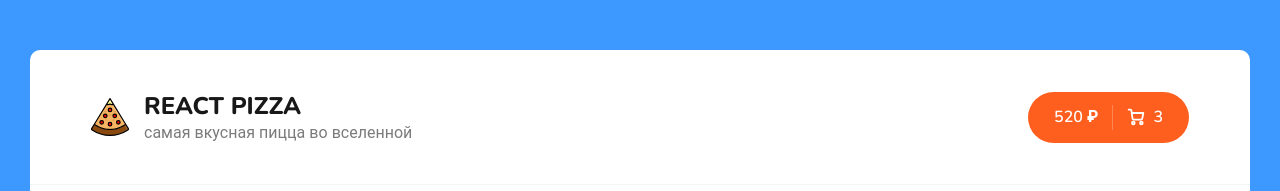
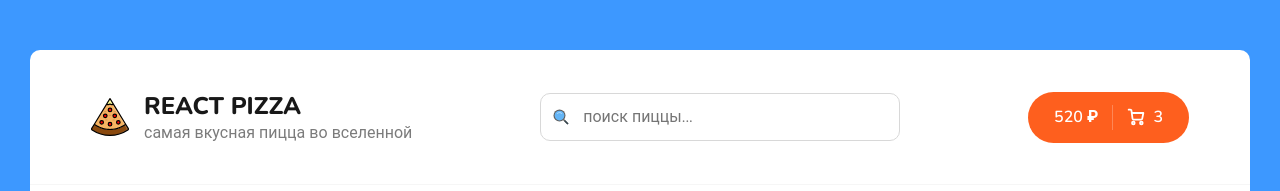
Before and after one commit to AlexeyYakovec/pizzaApp, a React (Create React App) app: page / in a window 1280 px wide. Shown: the top 191 px of the page. Built offline with nearby package versions, Linux system fonts and the light colour scheme; no server answers.

Commit message:
use filter with input 14.06.22 17:05

```diff
--- a/package.json
+++ b/package.json
@@ -10,6 +10,7 @@
     "react": "^18.1.0",
     "react-content-loader": "^6.2.0",
     "react-dom": "^18.1.0",
+    "react-icons": "^4.4.0",
     "react-router-dom": "^6.3.0",
     "react-scripts": "5.0.1",
     "sass": "^1.52.1",
--- a/src/App.js
+++ b/src/App.js
@@ -9,13 +9,17 @@ import NotFound from './pages/NotFound';
 import Cart from './pages/Cart';
 
 function App() {
+  const [searchValue, setSearchValue] = React.useState('');
+
+  console.log(searchValue, 'input change');
+
   return (
     <div className='App'>
       <div className='wrapper'>
-        <Header />
+        <Header searchValue={searchValue} setSearchValue={setSearchValue} />
         <div className='content'>
           <Routes>
-            <Route path='/' element={<Home />} />
+            <Route path='/' element={<Home searchValue={searchValue} />} />
             <Route path='/cart' element={<Cart />} />
             <Route path='*' element={<NotFound />} />
           </Routes>
--- a/src/components/Header.jsx
+++ b/src/components/Header.jsx
@@ -3,7 +3,10 @@ import { Link } from 'react-router-dom';
 
 import logo from '../assets/img/pizza-logo.svg';
 
-function Header() {
+//components
+import Search from './Search';
+
+function Header({ searchValue, setSearchValue }) {
   return (
     <>
       <div className='header'>
@@ -17,6 +20,7 @@ function Header() {
               </div>
             </div>
           </Link>
+          <Search searchValue={searchValue} setSearchValue={setSearchValue} />
           <div className='header__cart'>
             <Link to='/cart' className='button button--cart'>
               <span>520 ₽</span>
@@ -26,8 +30,7 @@ function Header() {
                 height='18'
                 viewBox='0 0 18 18'
                 fill='none'
-                xmlns='http://www.w3.org/2000/svg'
-              >
+                xmlns='http://www.w3.org/2000/svg'>
                 <path
                   d='M6.33333 16.3333C7.06971 16.3333 7.66667 15.7364 7.66667 15C7.66667 14.2636 7.06971 13.6667 6.33333 13.6667C5.59695 13.6667 5 14.2636 5 15C5 15.7364 5.59695 16.3333 6.33333 16.3333Z'
                   stroke='white'
--- /dev/null
+++ b/src/components/Search/Search.module.scss
@@ -0,0 +1,41 @@
+
+
+.searchWrapper{
+    display: flex;
+    align-items: center;
+    position: relative;
+
+}
+.input {
+    border: none;
+    outline: none;
+    width: 360px;
+    padding: 12px 26px 12px 42px;
+    border: 1px solid rgb(216, 216, 216);
+    border-radius: 10px;
+    -webkit-border-radius: 10px;
+    -moz-border-radius: 10px;
+    -ms-border-radius: 10px;
+    -o-border-radius: 10px;
+    font-size: 16px;
+    position: relative;
+
+    &:focus {
+        border: 1px solid rgb(170, 170, 170);
+    }
+}
+.iconSearch{
+    position: absolute;
+    left: 12px;
+    bottom: 15px;
+    z-index: 5;
+    cursor: pointer;
+   }
+.iconClose{
+    position: absolute;
+    right: 24px;
+    bottom: 13px;
+    z-index: 5;
+    color: rgb(116, 116, 201);
+    cursor: pointer;
+}
--- /dev/null
+++ b/src/components/Search/index.jsx
@@ -0,0 +1,26 @@
+import React from 'react';
+
+import styles from './Search.module.scss';
+
+import { FcSearch } from 'react-icons/fc';
+import { IoMdClose } from 'react-icons/io';
+
+function Search({ searchValue, setSearchValue }) {
+  return (
+    <div className={styles.searchWrapper}>
+      <FcSearch className={styles.iconSearch} size={18} />
+      <input
+        value={searchValue}
+        onChange={(event) => setSearchValue(event.target.value)}
+        className={styles.input}
+        type='text'
+        placeholder='поиск пиццы...'
+      />
+      {searchValue && (
+        <IoMdClose onClick={() => setSearchValue('')} className={styles.iconClose} size={22} />
+      )}
+    </div>
+  );
+}
+
+export default Search;
--- a/src/pages/Home.jsx
+++ b/src/pages/Home.jsx
@@ -1,21 +1,19 @@
 import React from 'react';
-
 import axios from 'axios';
 
+//components
 import Categories from '../components/Categories';
 import PizzaCard from '../components/PizzaCard';
 import Sort from '../components/Sort';
 import Skeleton from '../components/PizzaCard/Skeleton';
 
-function Home() {
+function Home({ searchValue }) {
   const [items, setItems] = React.useState([]);
   const [isLoading, setIsLoading] = React.useState(true);
   const [categoryId, setCatrgoryId] = React.useState(0);
   const [sortType, setSortType] = React.useState({ name: 'популярности', sortProperty: 'rating' });
 
-  console.log('catrgoryId :', categoryId);
-  console.log('sortType :', sortType);
-
+  console.log(items);
   React.useEffect(() => {
     setIsLoading(true);
 
@@ -34,7 +32,19 @@ function Home() {
     window.scrollTo(0, 0);
   }, [categoryId, sortType]);
 
-  console.log(items);
+  const pizzas = items
+    .filter((obj) => {
+      if (obj.title.toLowerCase().includes(searchValue.toLowerCase())) {
+        return true;
+      }
+
+      return false;
+    })
+    .map(({ title, price, imageUrl, sizes, types }) => (
+      <PizzaCard title={title} price={price} image={imageUrl} sizes={sizes} types={types} />
+    ));
+
+  const skeletons = [...new Array(10)].map((_, index) => <Skeleton key={index} />);
 
   return (
     <div className='container'>
@@ -43,13 +53,7 @@ function Home() {
         <Sort sortValue={sortType} onChangeSort={(id) => setSortType(id)} />
       </div>
       <h2 className='content__title'>Все пиццы</h2>
-      <div className='content__items'>
-        {isLoading
-          ? [...new Array(10)].map((_, index) => <Skeleton key={index} />)
-          : items.map(({ title, price, imageUrl, sizes, types }) => (
-              <PizzaCard title={title} price={price} image={imageUrl} sizes={sizes} types={types} />
-            ))}
-      </div>
+      <div className='content__items'>{isLoading ? skeletons : pizzas}</div>
     </div>
   );
 }
```
Also changed, not shown: src/scss/app.scss (line endings or trailing spaces), 1 other file (tests, documents, lock files or other folders).
